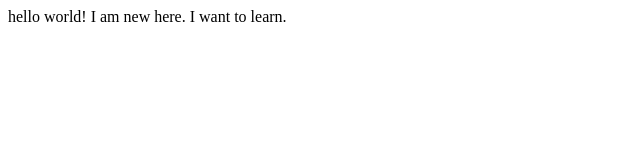
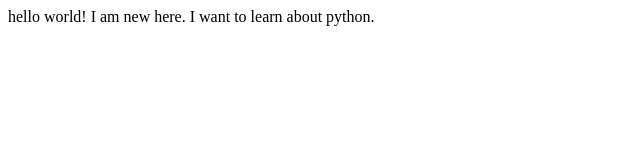
Before and after one commit to uyfix/test01, a plain HTML site: page hello.html in a window 1280 px wide. Shown: the whole page, without its empty margins (0-640 px from the left). Drawn offline with Linux system fonts and the light colour scheme.

Commit message:
Update hello.html

```diff
--- a/hello.html
+++ b/hello.html
@@ -6,6 +6,6 @@
     <title>This is my first HTML</title>
   </head>
   <body>
-    hello world! I am new here. I want to learn.
+    hello world! I am new here. I want to learn about python.
   </body>
 </html>
```
